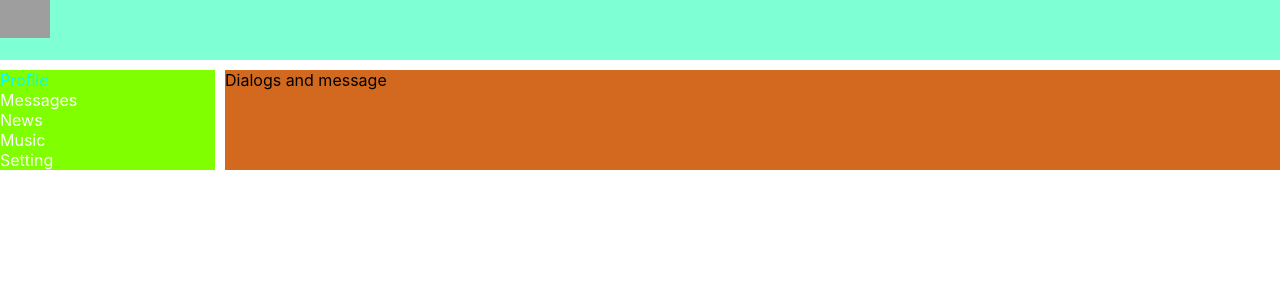
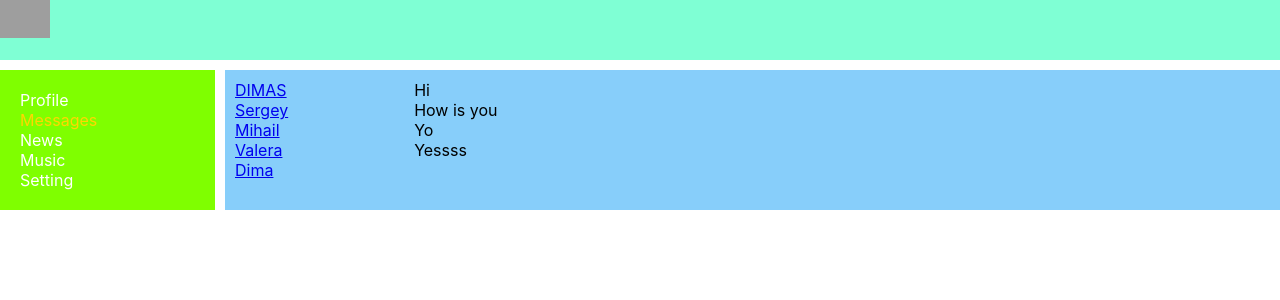
Before and after one commit to minvaliev/social_network, a React (Create React App) app: page /dialogs in a window 1280 px wide. Shown: the top 300 px of the page. Built offline with nearby package versions, Linux system fonts and the light colour scheme; grey boxes are pictures that could not be loaded.

Commit message:
'dialogs' component

```diff
--- a/package.json
+++ b/package.json
@@ -8,6 +8,7 @@
     "@testing-library/user-event": "^7.2.1",
     "react": "^16.12.0",
     "react-dom": "^16.12.0",
+    "react-router-dom": "^5.1.2",
     "react-scripts": "3.3.1"
   },
   "scripts": {
--- a/src/App.css
+++ b/src/App.css
@@ -10,5 +10,5 @@
 
 .app-wrapper-content {
   grid-area: c;
-  background-color: chocolate;
+  background-color: lightskyblue;
 }
--- a/src/App.js
+++ b/src/App.js
@@ -4,17 +4,20 @@ import Header from "./components/Header/Header";
 import NavBar from "./components/NavBar/NavBar";
 import Dialogs from "./components/Dilogs/Dialogs";
 import Profile from "./components/Profile/Profile";
+import {BrowserRouter, Route} from "react-router-dom";
 
 const App = () => {
     return (
-        <div className='app-wrapper'>
-            <Header/>
-            <NavBar/>
-            <div class='app-wrapper-content'>
-                <Dialogs/>
+        <BrowserRouter>
+            <div className='app-wrapper'>
+                <Header/>
+                <NavBar/>
+                <div class='app-wrapper-content'>
+                    <Route path="/dialogs" component={Dialogs}/>
+                    <Route path="/profile" component={Profile}/>
+                </div>
             </div>
-            {/*<Profile/ >*/}
-        </div>);
+        </BrowserRouter>)
 }
 
 export default App;
--- a/src/components/Dilogs/Dialogs.jsx
+++ b/src/components/Dilogs/Dialogs.jsx
@@ -1,10 +1,39 @@
 import React from "react";
 import classes from './Dialogs.module.css'
+import {NavLink} from "react-router-dom";
+
+const DialogItem = (props) => {
+    return (
+        <div className={classes.dialog + ' ' + classes.active}>
+            <NavLink to={'/dialogs/1' + props.id}>{props.name}</NavLink>
+        </div>
+    );
+}
 
 const Dialogs = (props) => {
     return (
-        <div>
-            Dialogs and message
+        <div className={classes.dialogs}>
+            <div className={classes.dialogsItems}>
+               <DialogItem name="DIMAS" id="77"/>
+                <div className={classes.dialog}>
+                    <NavLink to='/dialogs/2'>Sergey</NavLink>
+                </div>
+                <div className={classes.dialog}>
+                    <NavLink to='/dialogs/3'>Mihail</NavLink>
+                </div>
+                <div className={classes.dialog}>
+                    <NavLink to='/dialogs/4'>Valera</NavLink>
+                </div>
+                <div className={classes.dialog}>
+                     <NavLink to='/dialogs/5'>Dima</NavLink>
+                </div>
+            </div>
+            <div className={classes.messages}>
+                <div className={classes.message}>Hi</div>
+                <div className={classes.message}>How is you</div>
+                <div className={classes.message}>Yo</div>
+                <div className={classes.message}>Yessss</div>
+            </div>
         </div>
     );
 }
--- a/src/components/Dilogs/Dialogs.module.css
+++ b/src/components/Dilogs/Dialogs.module.css
@@ -0,0 +1,24 @@
+.dialogs {
+    display: grid;
+    grid-template-columns: 2fr 10fr;
+}
+
+.dialogsItems {
+    padding: 10px;
+}
+
+.dialogsItems .active {
+    color: gold;
+}
+
+.dialog {
+
+}
+
+.messages {
+    padding: 10px;
+}
+
+.message {
+
+}
--- a/src/components/NavBar/NavBar.jsx
+++ b/src/components/NavBar/NavBar.jsx
@@ -1,14 +1,15 @@
 import React from 'react';
 import classes from './NavBar.module.css';
+import {NavLink} from "react-router-dom";
 
 const NavBar = () => {
     return (
         <nav className={classes.nav}>
             <div className={`${classes.item} ${classes.active}`}>
-                <a>Profile</a>
+                <NavLink to='/profile' activeClassName={classes.active}>Profile</NavLink>
             </div>
             <div className={classes.item}>
-                <a>Messages</a>
+                <NavLink to='/dialogs' activeClassName={classes.active}>Messages</NavLink>
             </div>
             <div className={classes.item}>
                 <a>News</a>
--- a/src/components/NavBar/NavBar.module.css
+++ b/src/components/NavBar/NavBar.module.css
@@ -1,10 +1,12 @@
 .nav {
     grid-area: n;
     background-color: chartreuse;
+    padding: 20px;
 }
-.item {
+.item a{
     color: white;
+    text-decoration: none;
 }
-.item.active {
-    color: aqua;
+.item a.active {
+    color: gold;
 }
--- a/src/components/Profile/MyPosts/Posts/Post.jsx
+++ b/src/components/Profile/MyPosts/Posts/Post.jsx
@@ -2,7 +2,7 @@ import React from 'react';
 import classes from './Post.module.css';
 
 const Post = (props) => {
-    console.log(props.message);
+
     return (
         <div className={classes.item}>
             <img src="https://peopletalk.ru/files/articles/6/5253/s5_8dad37e82e74f542e022285ff451078f.jpg" alt=""/>
```
Also changed, not shown: 1 other file (tests, documents, lock files or other folders).
